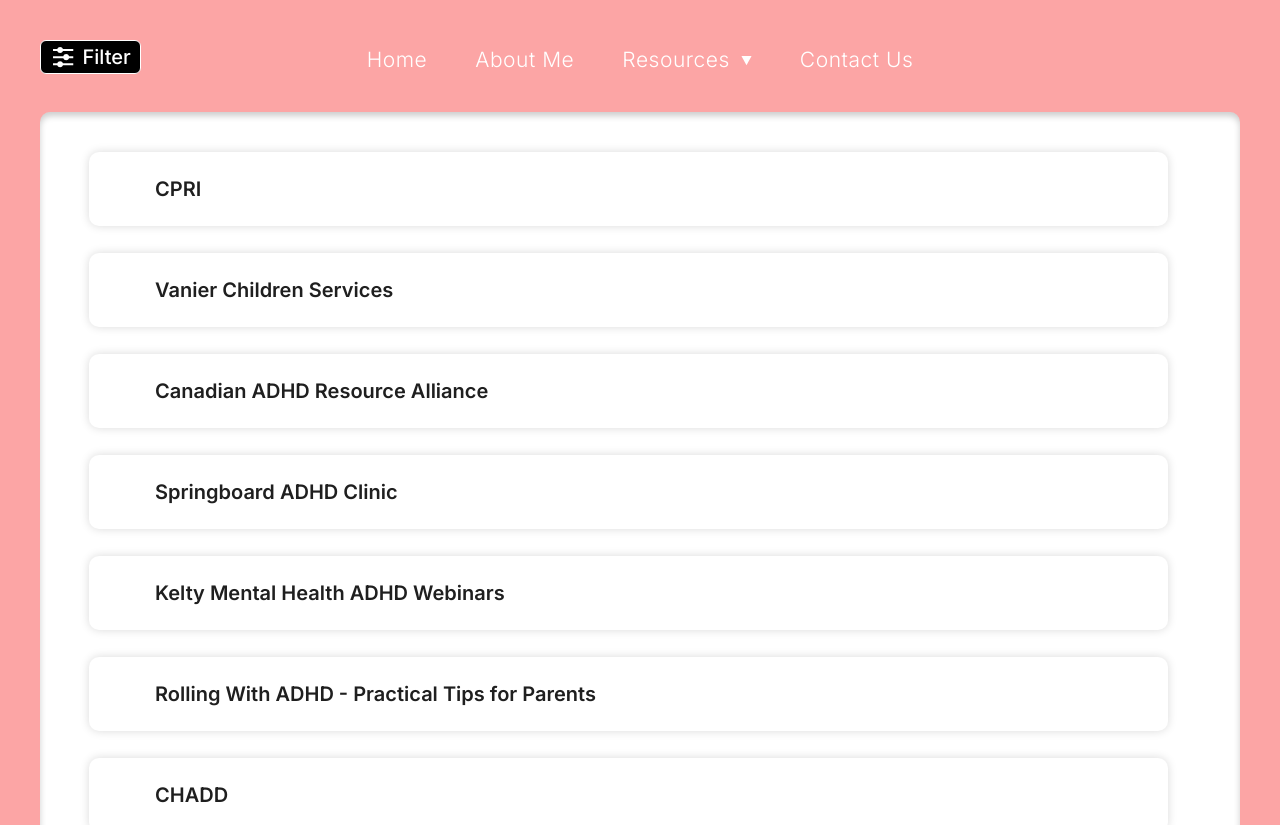
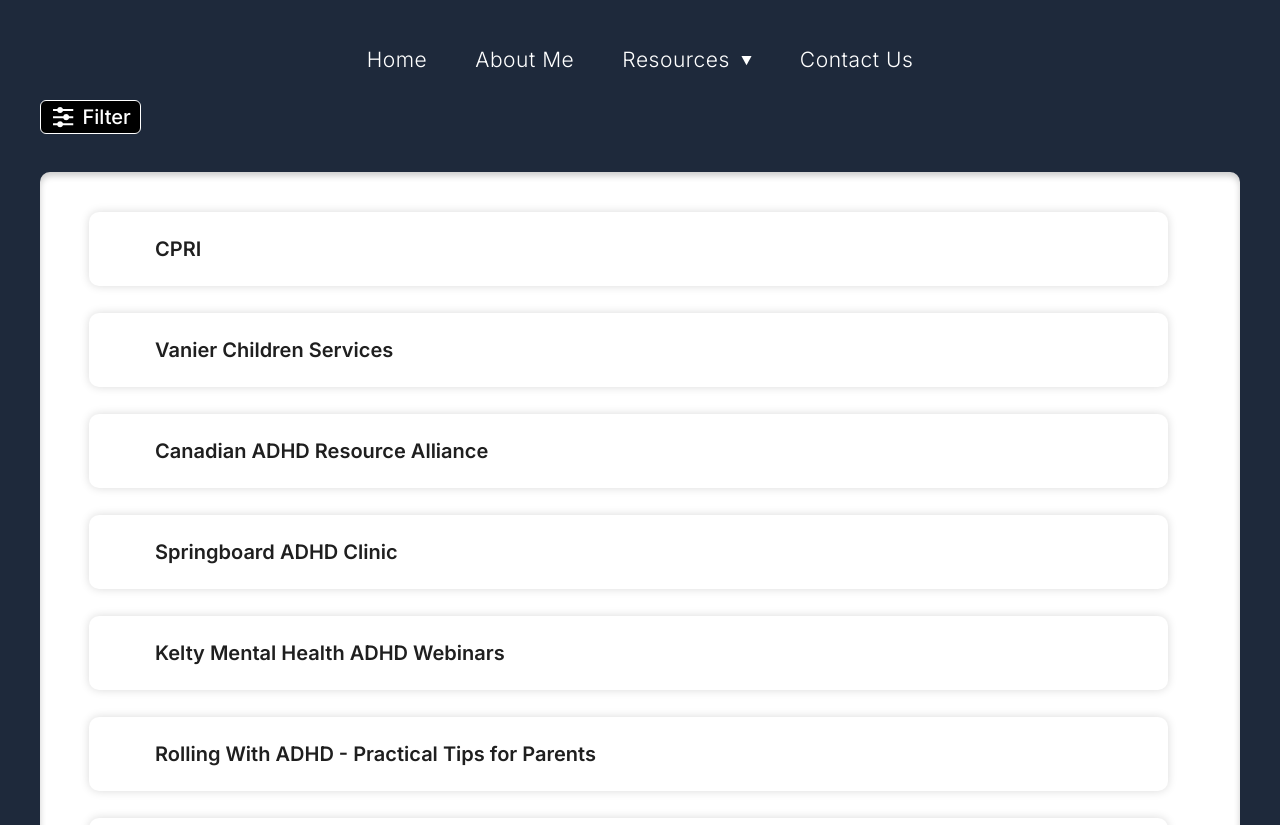
Before and after one commit to topcowmoo/areca-vestiaria, a React (Vite) app: page /parenting-resources in a window 1280 px wide. Shown: the top 825 px of the page. Built offline with nearby package versions, Linux system fonts and the light colour scheme; a web font is replaced by a local one.

Commit message:
added padding to top and bottom of component

```diff
--- a/src/pages/ParentingResources.jsx
+++ b/src/pages/ParentingResources.jsx
@@ -15,9 +15,8 @@ function ParentingResources() {
   // Define a constant 'category' to represent the current resource category.
 
   return (
-    <div className="flex flex-col items-center justify-start min-h-screen bg-red-300 py-10">
-      {/* A container div styled with Flexbox to arrange items in a column, starting from the top.
-          The div covers the full height of the screen, has padding on the top and bottom, and has a black background. */}
+    <div className="flex flex-col items-center justify-start min-h-screen bg-slate-800 pb-[100px] pt-[100px]">
+      {/* Adjusted padding-top and bottom to add space between the navbar and the filter box/directory components and footer and filter box/directory */}
 
       <div className="flex flex-col gap-[37px] items-start w-[1200px]">
         {/* A container to hold the filter button and the directory with a gap of 37px and aligned to the left side. */}
```
